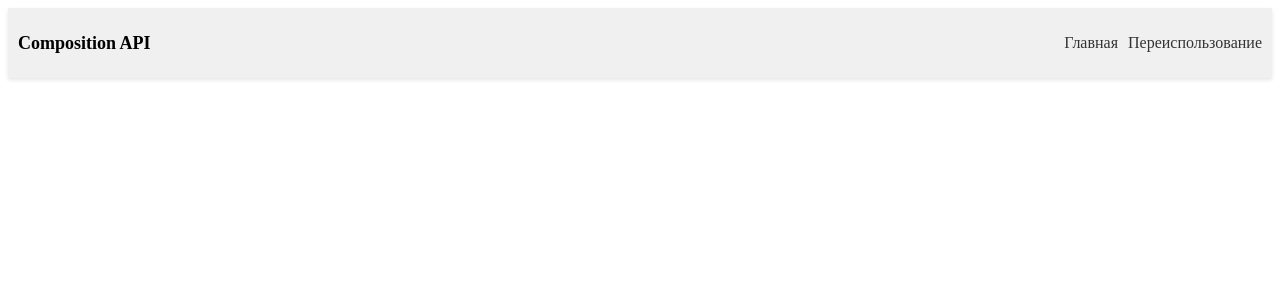
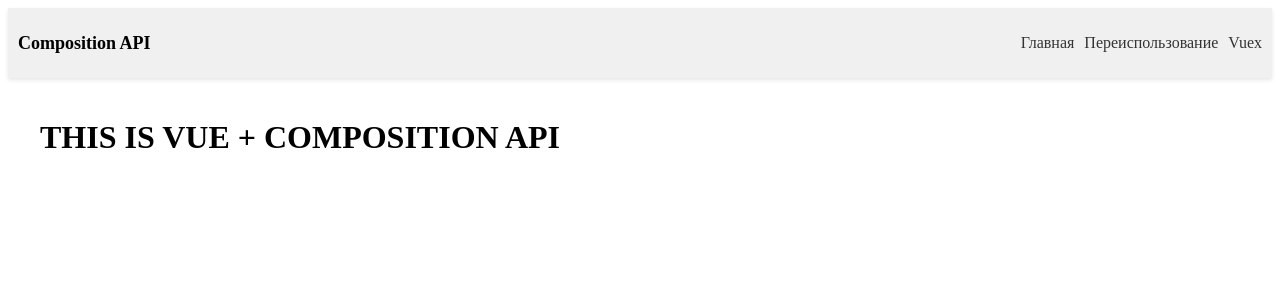
Before and after one commit to vitalay/19-compositionAPI, a Vue app: page /vuex in a window 1280 px wide. Shown: the top 300 px of the page. Built offline with nearby package versions, Linux system fonts and the light colour scheme.

Commit message:
Vuex в верхнем регистре

```diff
--- a/src/App.vue
+++ b/src/App.vue
@@ -9,6 +9,9 @@
       </li>
       <li>
         <router-link to="/reusable">Переиспользование</router-link>
+      </li>
+      <li>
+        <router-link to="/vuex">Vuex</router-link>
       </li>
     </ul>
   </header>
--- a/src/main.js
+++ b/src/main.js
@@ -1,7 +1,9 @@
 import { createApp } from 'vue';
 import App from './App.vue';
 import router from './router';
+import store from './store';
 
 const app = createApp(App);
 app.use(router);
+app.use(store);
 app.mount('#app');
--- /dev/null
+++ b/src/store.js
@@ -0,0 +1,16 @@
+import { createStore } from "vuex";
+
+const store = createStore({
+    state() {
+        return {
+            title: 'this is Vue + Composition API'
+        };
+    },
+    getters: {
+        appTitle(state) {
+            return state.title.trim();
+        }
+    }
+});
+
+export default store;
--- /dev/null
+++ b/src/views/VuexPage.vue
@@ -0,0 +1,26 @@
+<template>
+
+    <div class="card">
+        <h1>{{ appTitle }}</h1>
+    </div>
+
+</template>
+
+<script>
+import { useStore } from 'vuex';
+
+
+export default {
+  setup() {
+    const store = useStore();
+    return {
+      appTitle: store.getters.appTitle.toUpperCase()
+    }
+  }
+}
+
+</script>
+
+<style scoped>
+
+</style>
```
Also changed, not shown: src/router.js (+3 -5 lines).
